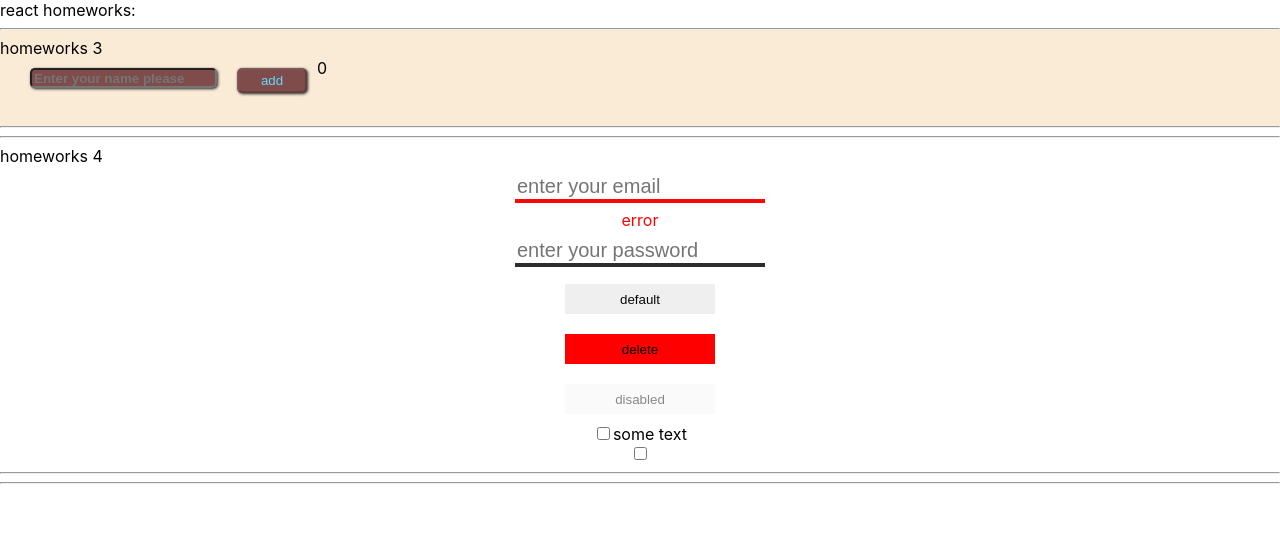
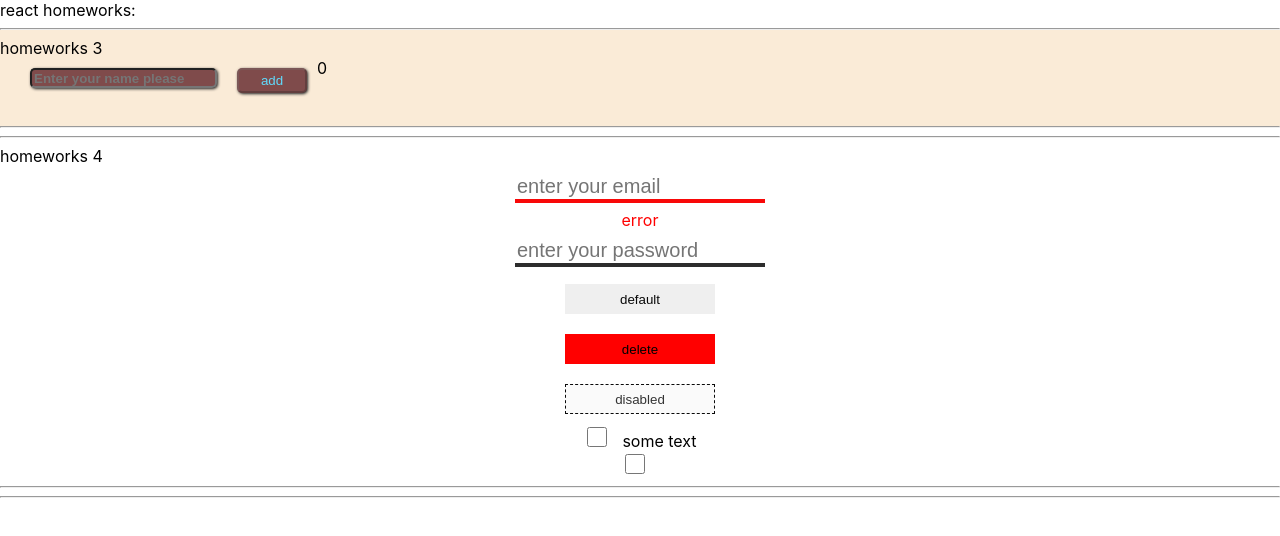
Before and after one commit to RamanSlinka/Homeworks, a React (Create React App) app: page / in a window 1280 px wide. Shown: the top 536 px of the page. Built offline with nearby package versions, Linux system fonts and the light colour scheme.

Commit message:
homework-#4

```diff
--- a/src/p2-homeworks/h4/common/c1-SuperInputText/SuperInputText.module.css
+++ b/src/p2-homeworks/h4/common/c1-SuperInputText/SuperInputText.module.css
@@ -11,7 +11,7 @@
 .superInput:focus {
     height: 30px;
     box-shadow: #898787 1px 1px 5px;
-    border-radius: 10px;
+
 }
 
 .superInputError {
--- a/src/p2-homeworks/h4/common/c2-SuperButton/SuperButton.module.css
+++ b/src/p2-homeworks/h4/common/c2-SuperButton/SuperButton.module.css
@@ -73,7 +73,8 @@
 
 .button:focus{
 
-    outline: #00c0fc solid 2px;
+    outline: #002afc solid 2px;
+
 
 }
 
@@ -83,5 +84,6 @@
 
 .button:disabled{
     cursor: auto;
-    color: #898787;
+    color: #343434;
+    border: #0a0a0a 1px dashed;
 }
--- a/src/p2-homeworks/h4/common/c3-SuperCheckbox/SuperCheckbox.module.css
+++ b/src/p2-homeworks/h4/common/c3-SuperCheckbox/SuperCheckbox.module.css
@@ -1,5 +1,24 @@
+.label {
+    display: flex;
+    align-items: center;
+    cursor: pointer;
+}
+
 .checkbox {
+   /* appearance: none;*/
+    width: 20px;
+    height: 20px;
+    margin-right: 15px;
+    background: #efefef;
+}
 
+/*.checkbox:checked {
+    appearance: none;
+    background-image: url('checked.png');
+}*/
+
+.checkbox:focus {
+    outline: #f3c8c8 solid 1px;
 }
 
 .spanClassName {
--- a/src/p2-homeworks/h4/common/c3-SuperCheckbox/SuperCheckbox.tsx
+++ b/src/p2-homeworks/h4/common/c3-SuperCheckbox/SuperCheckbox.tsx
@@ -20,7 +20,9 @@ const SuperCheckbox: React.FC<SuperCheckboxPropsType> = (
     }
 ) => {
     const onChangeCallback = (e: ChangeEvent<HTMLInputElement>) => {
-        // сделайте так чтоб работал onChange и onChangeChecked
+        onChange  && onChange(e)
+
+        onChangeChecked && onChangeChecked(e.currentTarget.checked)
     }
 
     const finalInputClassName = `${s.checkbox} ${className ? className : ''}`
```
